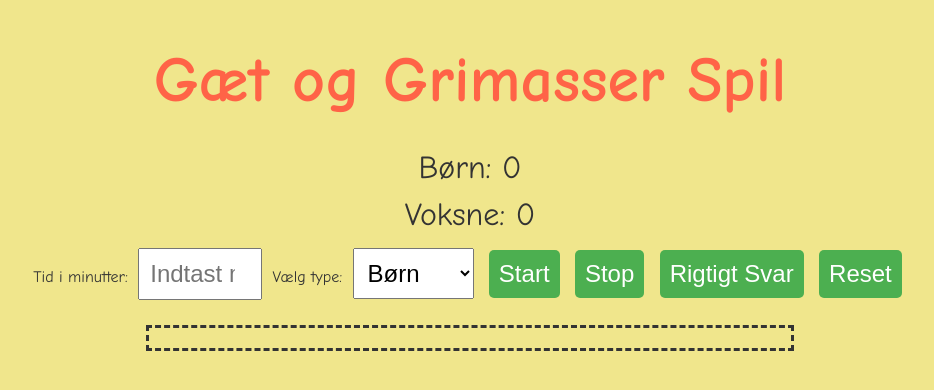
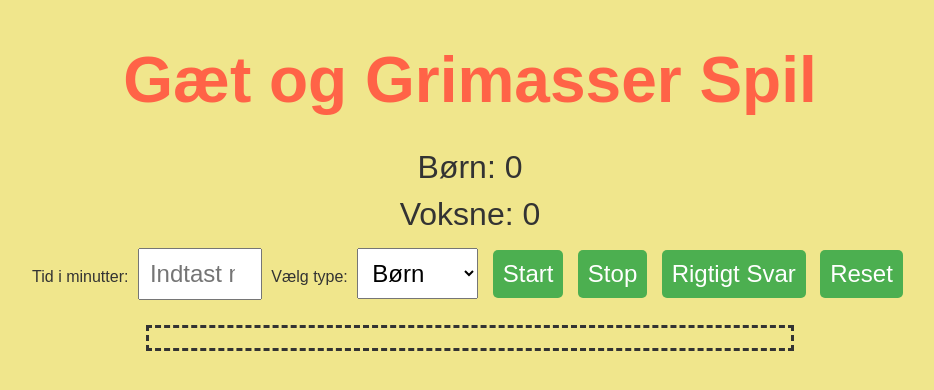
Before and after one commit to christensenjohn/quiz, a plain HTML site: page index.html in a window 1280 px wide. Shown: the whole page, without its empty margins (170-1104 px from the left). Drawn offline with Linux system fonts and the light colour scheme.

Commit message:
Add files via upload

```diff
--- a/index.html
+++ b/index.html
@@ -4,7 +4,7 @@
     <title>Gæt og Grimasser Spil</title>
     <style>
         body {
-            font-family: 'Comic Sans MS', cursive, sans-serif;
+            font-family: 'Arial', 'Verdana', sans-serif;
             background-color: #f0e68c;
             color: #333;
             text-align: center;
```
